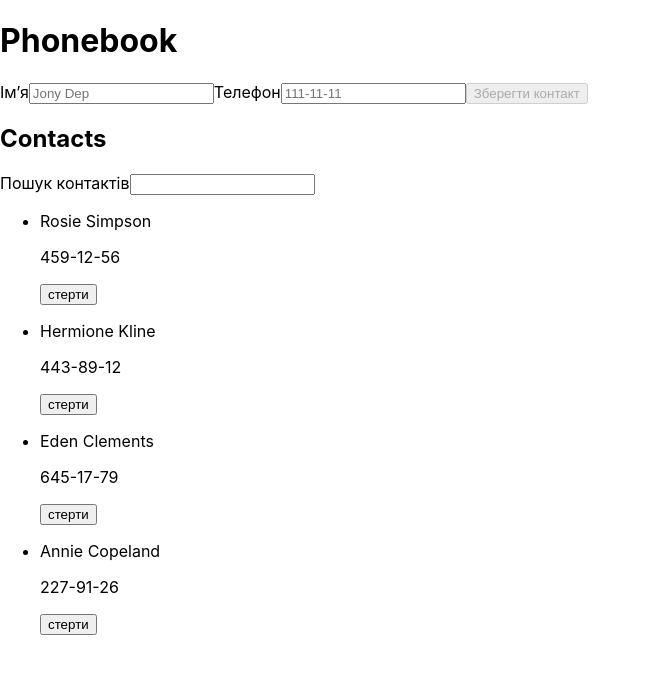
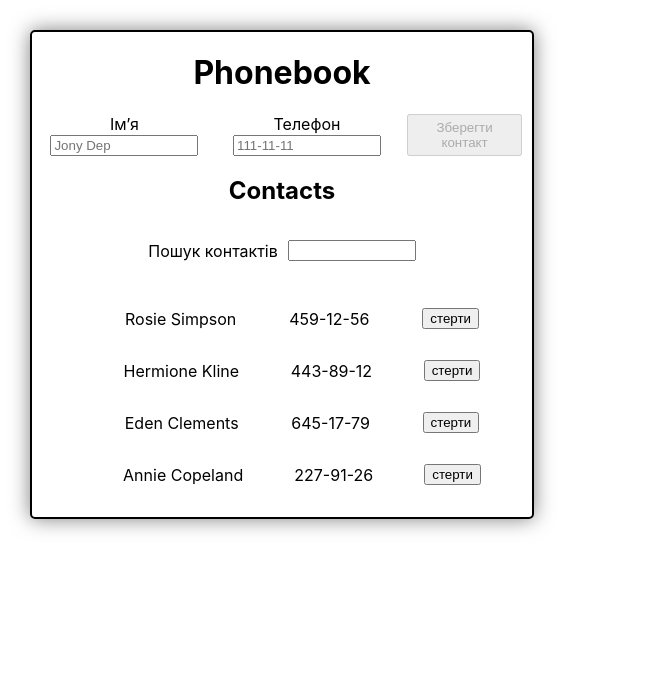
Before and after one commit to taraiihor/goit-react-hw-02-phonebook, a React (Create React App) app: page / in a window 1280 px wide. Shown: the top 674 px of the page, without its empty margins (0-650 px from the left). Built offline with nearby package versions, Linux system fonts and the light colour scheme.

Commit message:
додав css

```diff
--- a/src/App.css
+++ b/src/App.css
@@ -1,38 +1,10 @@
-.App {
+.Containet {
+  display: block;
   text-align: center;
+
+  margin: 30px;
+  width: 500px;
+  border: 2px solid black;
+  border-radius: 5px;
+  box-shadow: 0 0 20px rgba(0, 0, 0, 0.5);
 }
-
-.App-logo {
-  height: 40vmin;
-  pointer-events: none;
-}
-
-@media (prefers-reduced-motion: no-preference) {
-  .App-logo {
-    animation: App-logo-spin infinite 20s linear;
-  }
-}
-
-.App-header {
-  background-color: #282c34;
-  min-height: 100vh;
-  display: flex;
-  flex-direction: column;
-  align-items: center;
-  justify-content: center;
-  font-size: calc(10px + 2vmin);
-  color: white;
-}
-
-.App-link {
-  color: #61dafb;
-}
-
-@keyframes App-logo-spin {
-  from {
-    transform: rotate(0deg);
-  }
-  to {
-    transform: rotate(360deg);
-  }
-}
--- a/src/App.js
+++ b/src/App.js
@@ -3,7 +3,7 @@ import ContactsList from './components/Contact/';
 import { v4 as uniqueId } from 'uuid';
 import ContactForm from './components/Form/';
 import Filter from './components/Filter/';
-
+import './App.css';
 const contacTest = [
   { id: 'id-1', name: 'Rosie Simpson', number: '459-12-56' },
   { id: 'id-2', name: 'Hermione Kline', number: '443-89-12' },
@@ -51,7 +51,7 @@ class App extends React.Component {
     );
 
     return (
-      <div>
+      <div className="Containet">
         <h1>Phonebook</h1>
         <ContactForm onSubmit={this.addContact} />
         <h2>Contacts</h2>
--- /dev/null
+++ b/src/components/Contact/ContactsList.css
@@ -0,0 +1,9 @@
+.item__contact {
+  display: flex;
+  justify-content: space-evenly;
+  align-items: center;
+}
+.item__text {
+}
+.item__buttom {
+}
--- a/src/components/Contact/ContactsList.js
+++ b/src/components/Contact/ContactsList.js
@@ -1,12 +1,15 @@
 import PropTypes from 'prop-types';
+import './ContactsList.css';
 
 const ContactsList = ({ contacts, onDeleteContact }) => (
   <ul>
     {contacts.map(({ id, name, number }) => (
-      <li key={id}>
-        <p>{name}</p>
-        <p>{number}</p>
-        <button onClick={() => onDeleteContact(id)}>стерти</button>
+      <li key={id} className="item__contact">
+        <p className="item__text">{name}</p>
+        <p className="item__text">{number}</p>
+        <button className="item__buttom" onClick={() => onDeleteContact(id)}>
+          стерти
+        </button>
       </li>
     ))}
   </ul>
--- /dev/null
+++ b/src/components/Filter/Filter.css
@@ -0,0 +1,11 @@
+.item__filter {
+  display: flex;
+  align-items: center;
+  justify-content: center;
+}
+.item__element {
+  width: 120px;
+}
+.item__text-filter {
+  margin-right: 10px;
+}
--- a/src/components/Filter/Filter.js
+++ b/src/components/Filter/Filter.js
@@ -1,7 +1,13 @@
+import './Filter.css';
 const Filter = ({ value, onChangle }) => (
-  <label>
-    Пошук контактів
-    <input type="text" value={value} onChange={onChangle} />
+  <label className="item__filter">
+    <p className="item__text-filter">Пошук контактів</p>
+    <input
+      className="item__element"
+      type="text"
+      value={value}
+      onChange={onChangle}
+    />
   </label>
 );
 
--- /dev/null
+++ b/src/components/Form/ContactForm.css
@@ -0,0 +1,8 @@
+.item__form {
+  display: flex;
+  justify-content: space-around;
+  padding: 0 10px;
+}
+.item__input {
+  width: 140px;
+}
--- a/src/components/Form/ContactForm.js
+++ b/src/components/Form/ContactForm.js
@@ -1,4 +1,5 @@
 import React, { Component } from 'react';
+import './ContactForm.css';
 class ContactForm extends Component {
   state = {
     name: '',
@@ -21,10 +22,11 @@ class ContactForm extends Component {
   render() {
     const { name, number } = this.state;
     return (
-      <form onSubmit={this.handleSubmit}>
+      <form className="item__form" onSubmit={this.handleSubmit}>
         <label>
           Ім’я
           <input
+            className="item__input"
             type="text"
             name="name"
             placeholder="Jony Dep"
@@ -35,6 +37,7 @@ class ContactForm extends Component {
         <label>
           Телефон
           <input
+            className="item__input"
             type="text"
             name="number"
             placeholder="111-11-11"
```
Also changed, not shown: 1 other file (tests, documents, lock files or other folders).
